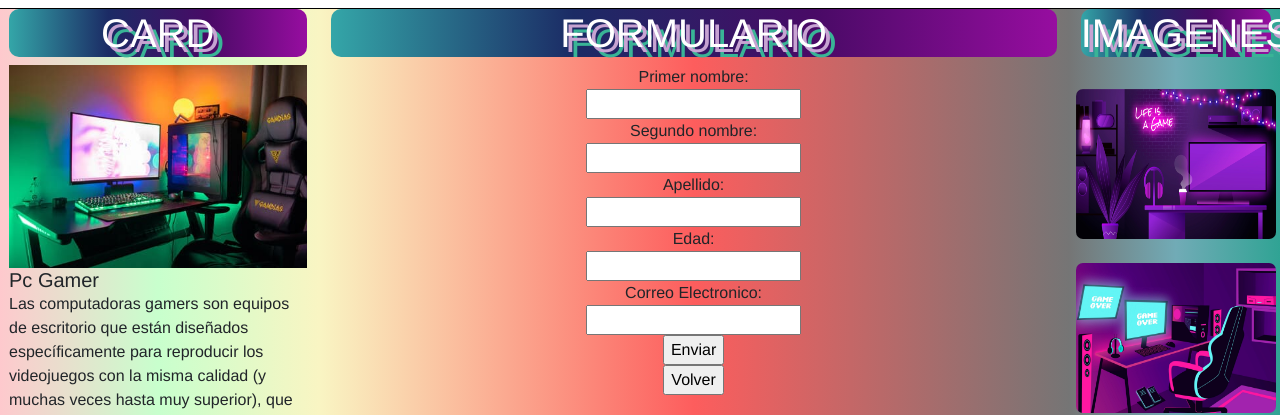
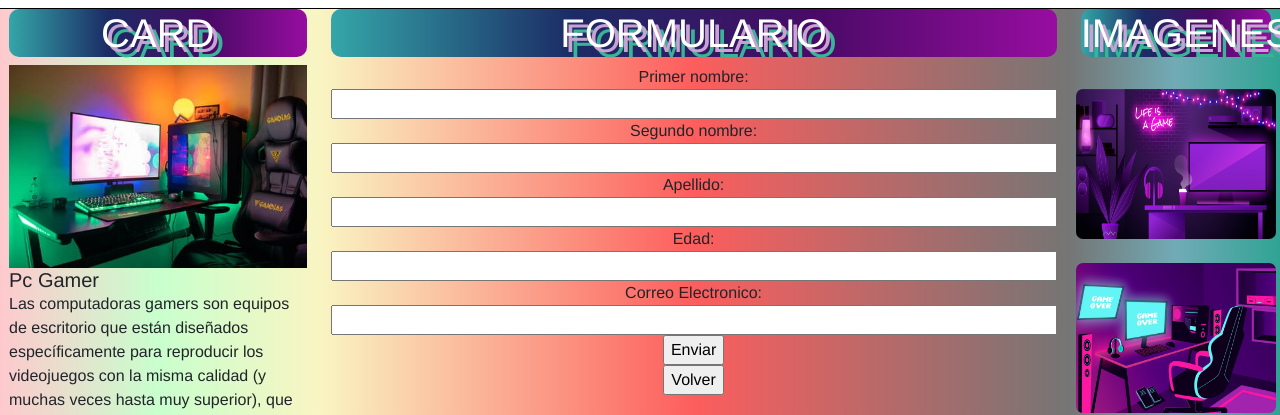
Before and after one commit to VelasquezEd/Formulario, a plain HTML site: page Formulario/index.html in a window 1280 px wide. Shown: the top 415 px of the page. Drawn offline with nearby package versions, Linux system fonts and the light colour scheme.

Commit message:
Add files via upload

```diff
--- a/Formulario/index.html
+++ b/Formulario/index.html
@@ -23,15 +23,15 @@
                 FORMULARIO</h1>
                 <form id="form">
                 <label for="Pnombre">Primer nombre:</label><br>
-                <input type="text" id="Pnombre" name="Pname" width="100%"><br>
+                <input type="text" id="Pnombre" name="Pname" class="w-100"><br>
                 <label for="Snombre">Segundo nombre:</label><br>
-                <input type="text" id="Snombre" name="Sname"><br>
+                <input type="text" id="Snombre" name="Sname" class="w-100"><br>
                 <label for="Apellido">Apellido:</label><br>
-                <input type="text" id="Apellido" name="Apellido"><br>
+                <input type="text" id="Apellido" name="Apellido" class="w-100"><br>
                 <label for="Edad">Edad:</label><br>
-                <input type="number" id="Edad" name="Edad"><br>
+                <input type="number" id="Edad" name="Edad" class="w-100"><br>
                 <label for="Email">Correo Electronico:</label><br>
-                <input type="email" id="Email" name="Email"><br>
+                <input type="email" id="Email" name="Email" class="w-100"><br>
                 <input type="submit" value="Enviar"><br>
                 <input type="submit" value="Volver">
               </form>
```
